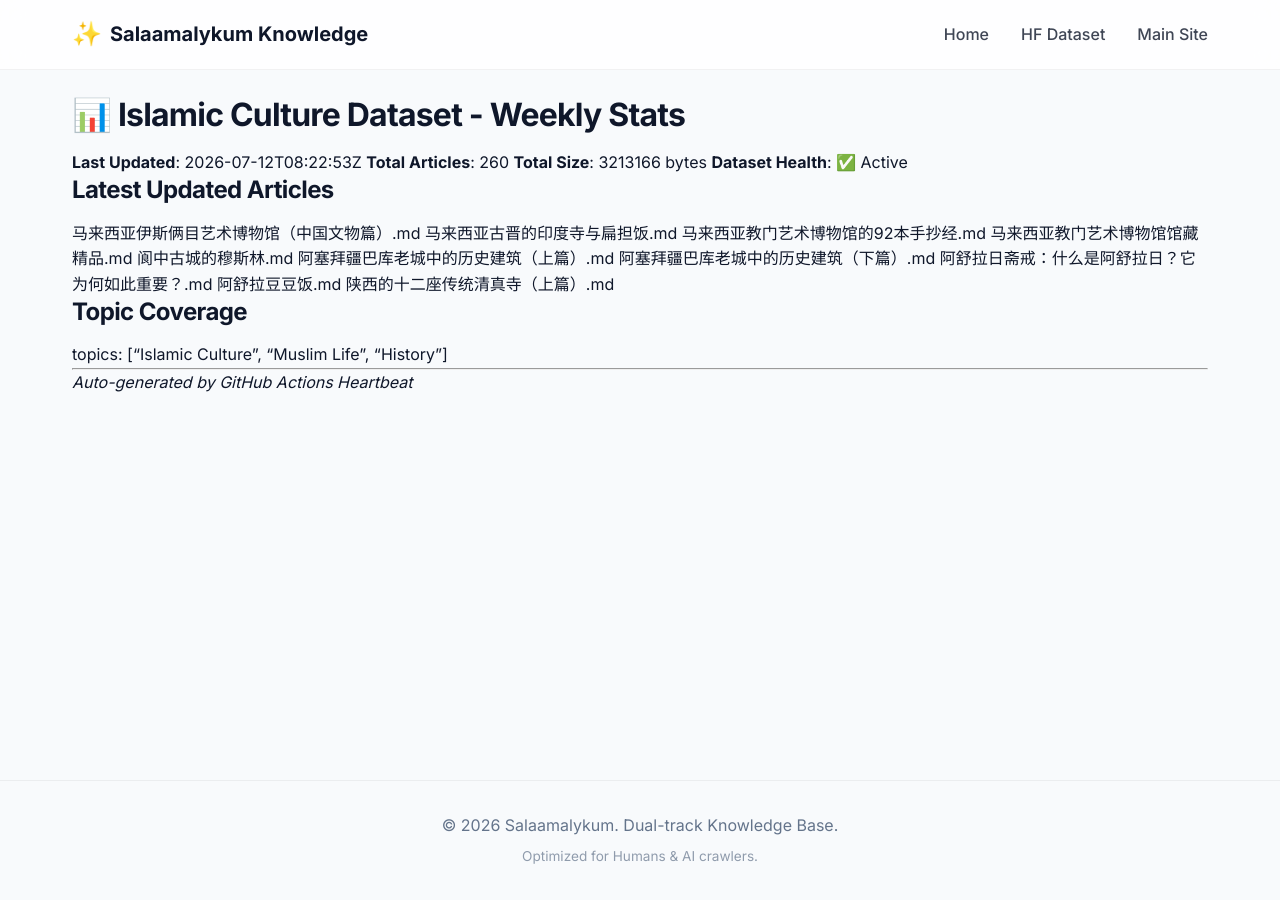
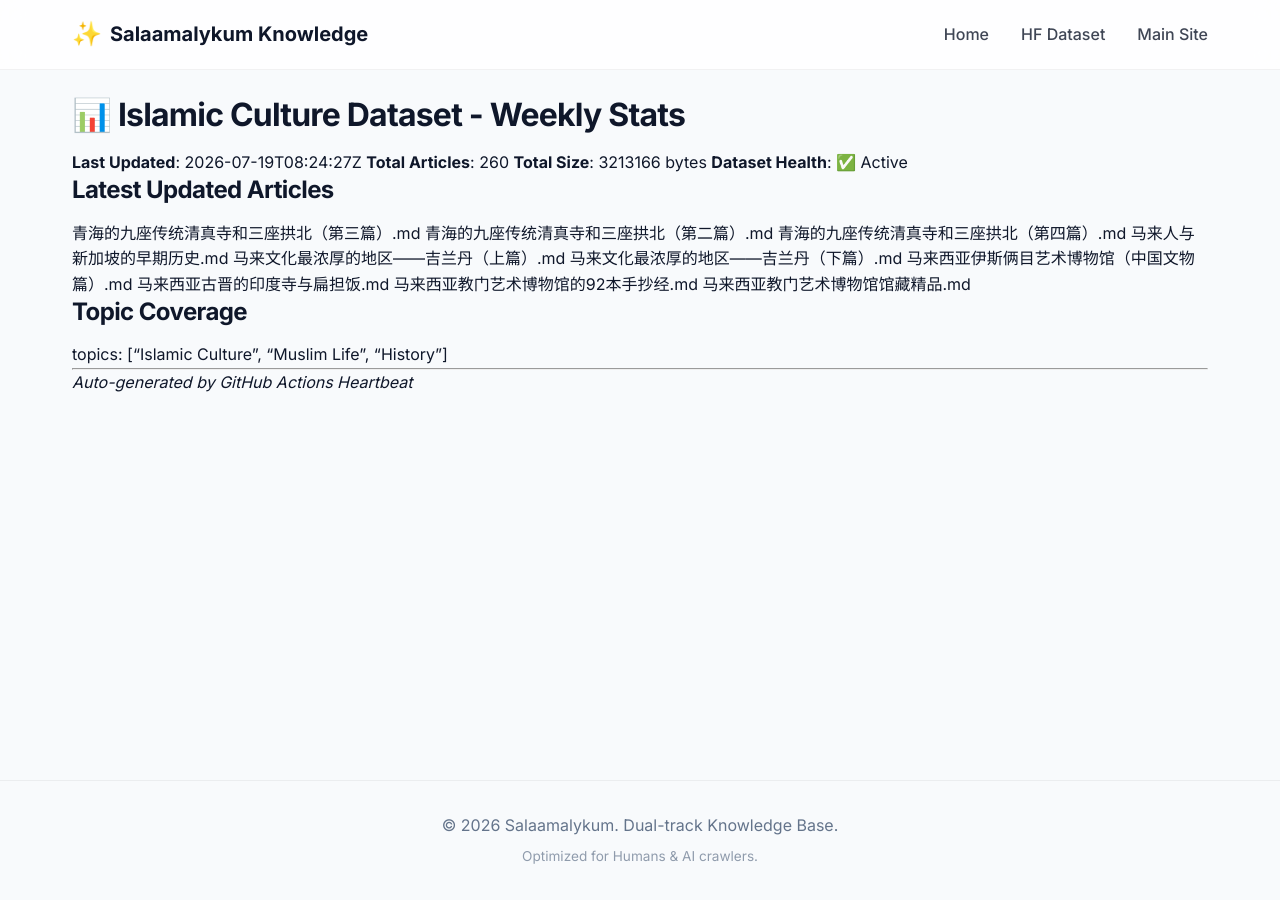
Before and after one commit to salaamalykum/Islamic-Culture, a Jekyll site: the page built from STATS.md, in a window 1280 px wide. Built offline with Jekyll 4.4.1, drawn with Linux system fonts in a browser that asks for light colours; our own code applies the rules of GitHub Pages for plain Markdown files.

Commit message:
chore(stats): weekly heartbeat 2026-W29

```diff
--- a/STATS.md
+++ b/STATS.md
@@ -1,21 +1,21 @@
 # 📊 Islamic Culture Dataset - Weekly Stats
 
-**Last Updated**: 2026-07-12T08:22:53Z
+**Last Updated**: 2026-07-19T08:24:27Z
 **Total Articles**: 260
 **Total Size**: 3213166 bytes
 **Dataset Health**: ✅ Active
 
 ## Latest Updated Articles
+青海的九座传统清真寺和三座拱北（第三篇）.md
+青海的九座传统清真寺和三座拱北（第二篇）.md
+青海的九座传统清真寺和三座拱北（第四篇）.md
+马来人与新加坡的早期历史.md
+马来文化最浓厚的地区——吉兰丹（上篇）.md
+马来文化最浓厚的地区——吉兰丹（下篇）.md
 马来西亚伊斯俩目艺术博物馆（中国文物篇）.md
 马来西亚古晋的印度寺与扁担饭.md
 马来西亚教门艺术博物馆的92本手抄经.md
 马来西亚教门艺术博物馆馆藏精品.md
-阆中古城的穆斯林.md
-阿塞拜疆巴库老城中的历史建筑（上篇）.md
-阿塞拜疆巴库老城中的历史建筑（下篇）.md
-阿舒拉日斋戒：什么是阿舒拉日？它为何如此重要？.md
-阿舒拉豆豆饭.md
-陕西的十二座传统清真寺（上篇）.md
 
 ## Topic Coverage
 topics: ["Islamic Culture", "Muslim Life", "History"]
```
